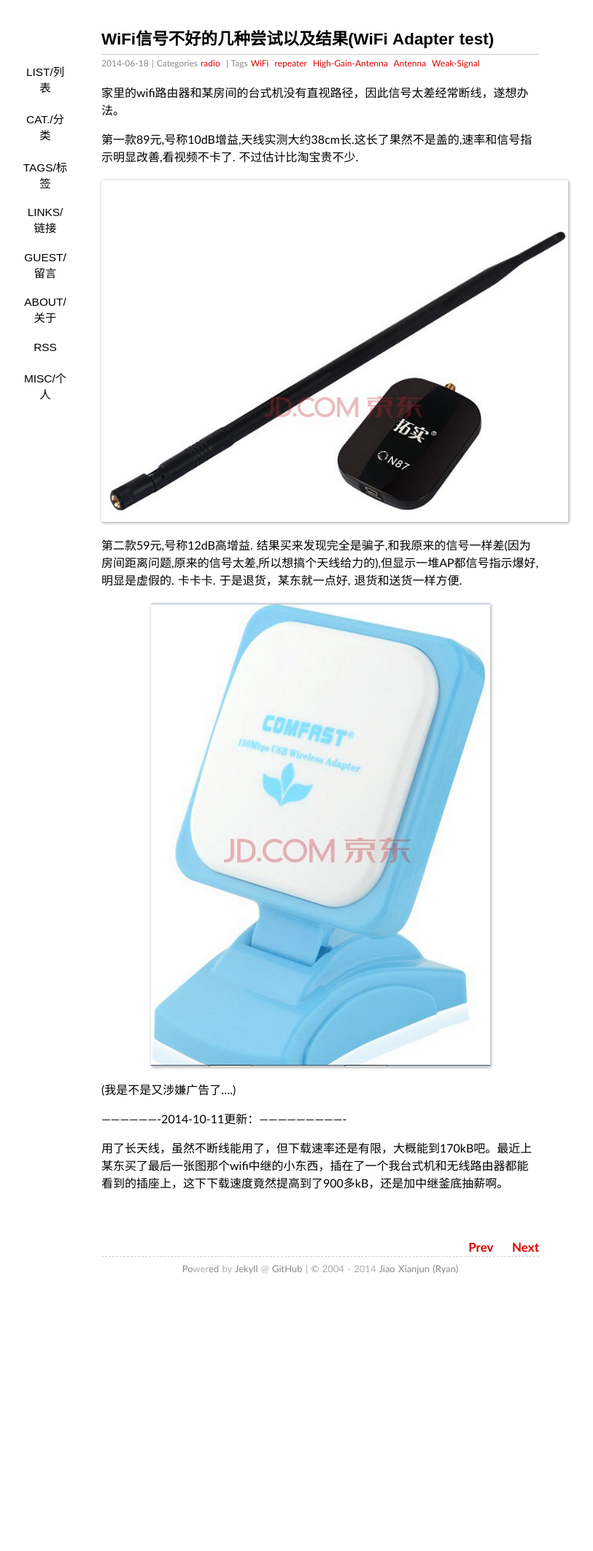
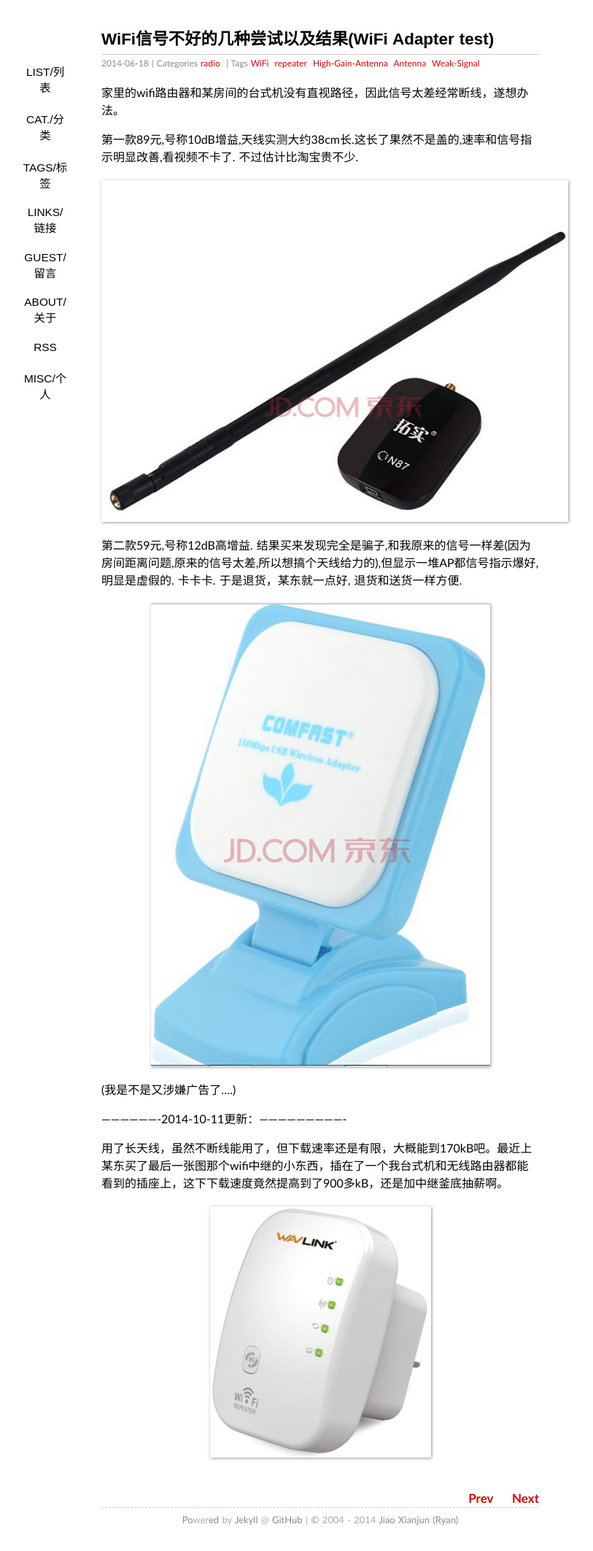
Before and after one commit to sdr-x/sdr-x.github.io, a Jekyll site: the page built from _posts/2014-06-18-WiFi信号不好的几种尝试以及结果(WiFi Adapter test).md, in a window 1280 px wide. Shown: the whole page at 73% size, without its empty margins (201-1014 px from the left). Built offline with Jekyll 4.4.1, drawn with Linux system fonts in a browser that asks for light colours; some web fonts are replaced; Markdown is read by kramdown in place of the engine named in the settings; comment, search, counter and statistics services are not loaded; before the commit the page ends 1781 px from its top, so only the background shows below that.

Commit message:
Update 2014-06-18-WiFi信号不好的几种尝试以及结果(WiFi Adapter test).md

```diff
--- a/_posts/2014-06-18-WiFi信号不好的几种尝试以及结果(WiFi Adapter test).md
+++ b/_posts/2014-06-18-WiFi信号不好的几种尝试以及结果(WiFi Adapter test).md
@@ -24,4 +24,4 @@ tags:  WiFi repeater High-Gain-Antenna Antenna Weak-Signal
 
 用了长天线，虽然不断线能用了，但下载速率还是有限，大概能到170kB吧。最近上某东买了最后一张图那个wifi中继的小东西，插在了一个我台式机和无线路由器都能看到的插座上，这下下载速度竟然提高到了900多kB，还是加中继釜底抽薪啊。
 
-![](../wifi-relay.png)
+![](../media/wifi-relay.png)
```
